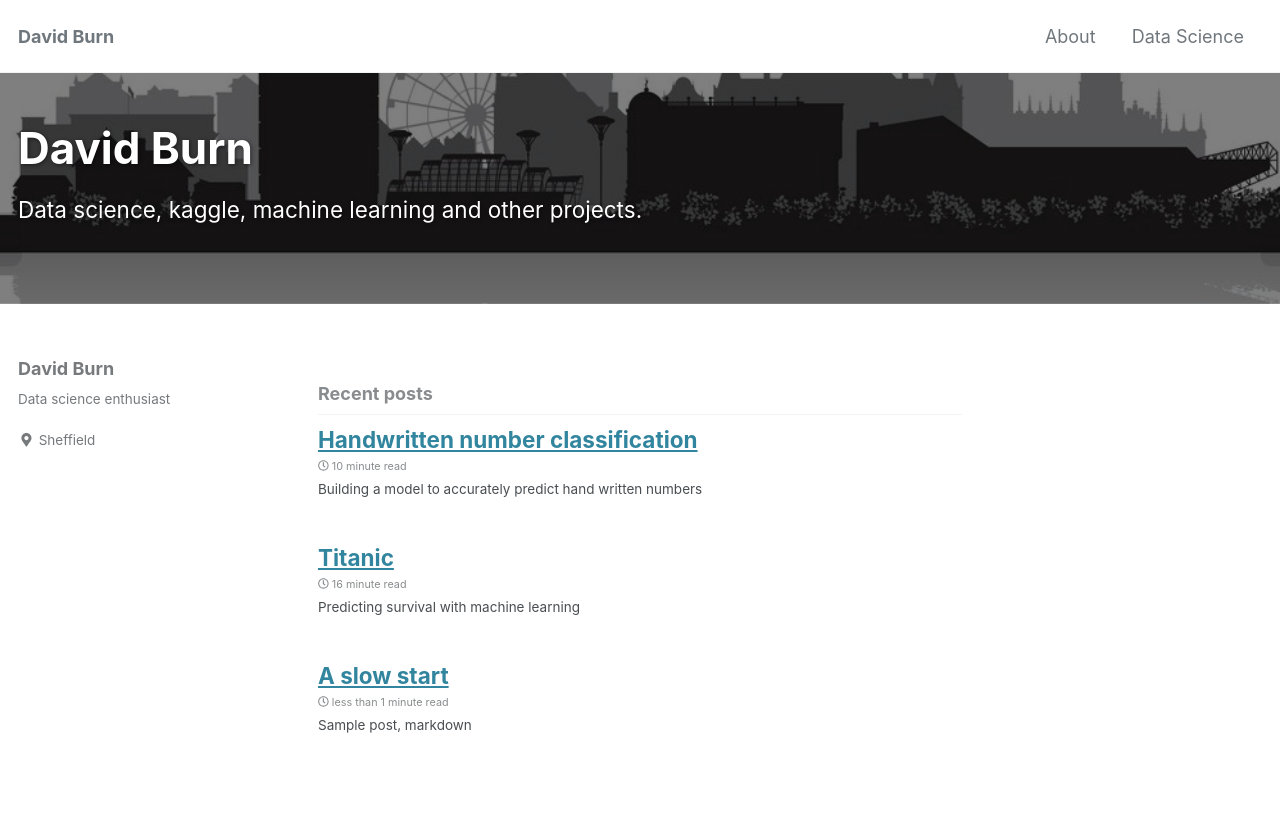
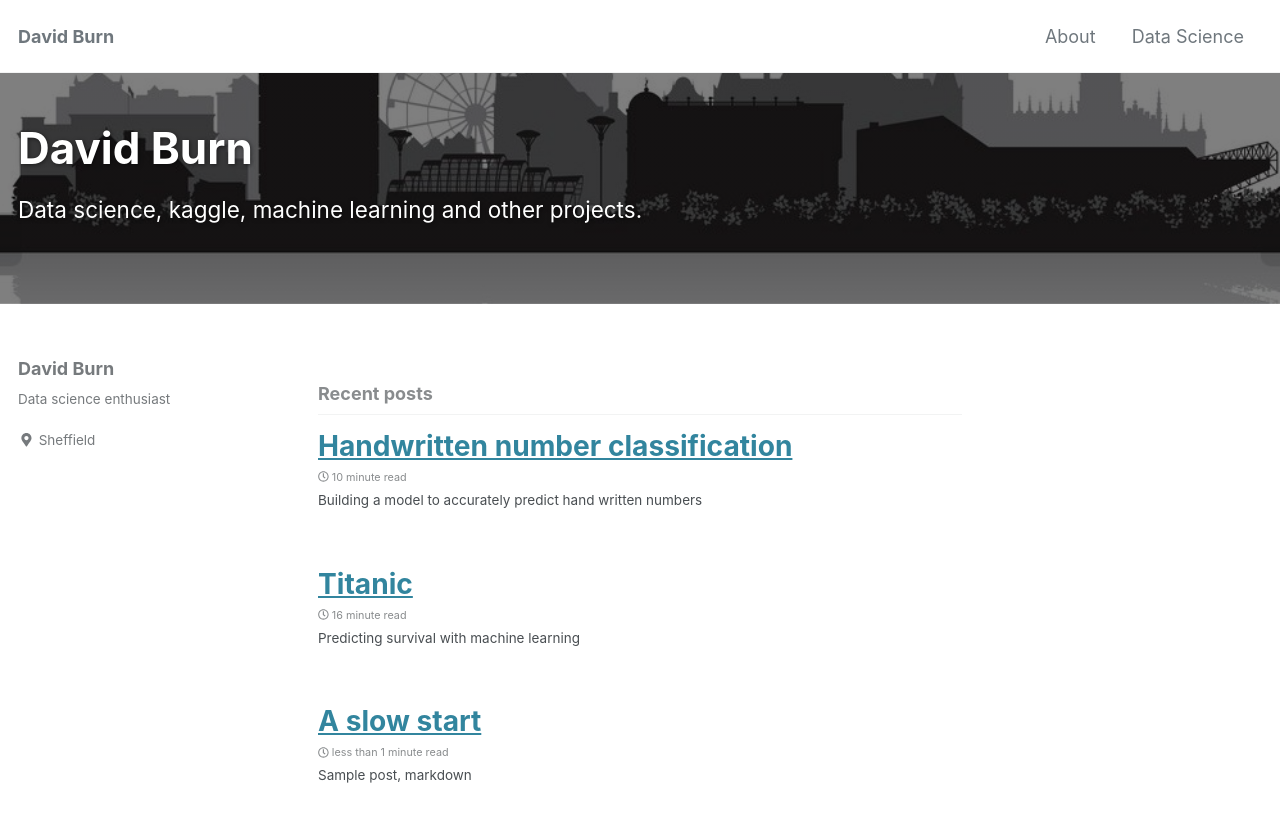
Before and after one commit to DavidBurn/davidburn.github.io, a Jekyll site: the page built from index.html, in a window 1280 px wide and 900 px high. Shown: the top 822 px of the window. Built offline with Jekyll 4.4.1, drawn with Linux system fonts in a browser that asks for light colours; cached includes are drawn as plain includes; nearby versions of some CDN libraries; the list of posts is cut into pages by our own code.

Commit message:
Tweak base font sizes for headers

```diff
--- a/_sass/minimal-mistakes/_base.scss
+++ b/_sass/minimal-mistakes/_base.scss
@@ -35,19 +35,19 @@ h6 {
 
 h1 {
   margin-top: 0;
+  font-size: $type-size-2;
+}
+
+h2 {
   font-size: $type-size-3;
 }
 
-h2 {
+h3 {
   font-size: $type-size-4;
 }
 
-h3 {
+h4 {
   font-size: $type-size-5;
-}
-
-h4 {
-  font-size: $type-size-6;
 }
 
 h5 {
@@ -55,12 +55,12 @@ h5 {
 }
 
 h6 {
-  font-size: $type-size-7;
+  font-size: $type-size-6;
 }
 
 small,
 .small {
-  font-size: $type-size-7;
+  font-size: $type-size-6;
 }
 
 p {
```
